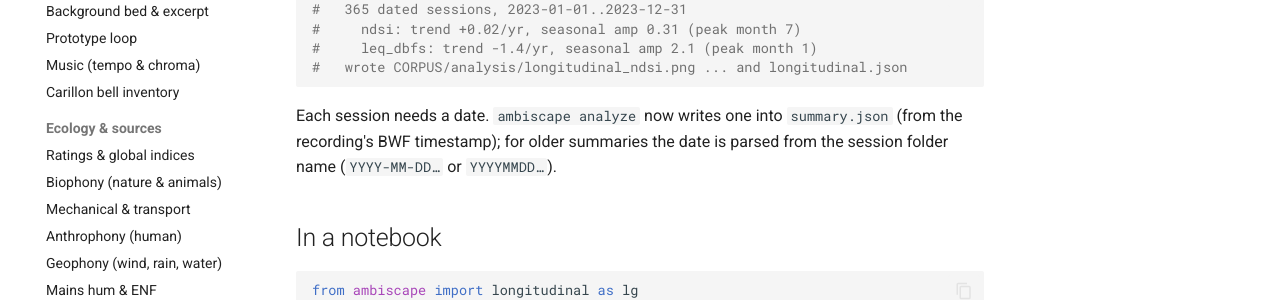
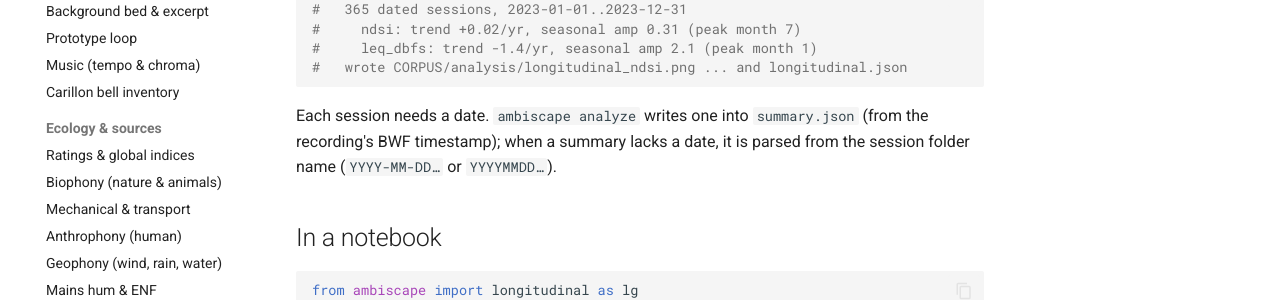
Before and after one commit to fourMs/ambiscape, an MkDocs documentation site: the page built from docs/guide/longitudinal.md, in a window 1280 px wide and 1249 px high. Shown: the part 471-771 px from the top of the window. Built offline with MkDocs 1.6.1 and Material for MkDocs 9.7.7, drawn with Linux system fonts in a browser that asks for light colours; comment, search, counter and statistics services are not loaded.

Commit message:
Docs: state current behaviour instead of narrating changes
Co-Authored-By: Claude Fable 5 <noreply@anthropic.com>
Claude-Session: https://claude.ai/code/session_01TZ1T9cWFjCD93GdVrYmM4m

````diff
--- a/docs/guide/longitudinal.md
+++ b/docs/guide/longitudinal.md
@@ -21,9 +21,9 @@ ambiscape longitudinal CORPUS/ --key ndsi --key leq_dbfs
 #   wrote CORPUS/analysis/longitudinal_ndsi.png ... and longitudinal.json
 ```
 
-Each session needs a date. `ambiscape analyze` now writes one into
-`summary.json` (from the recording's BWF timestamp); for older summaries the
-date is parsed from the session folder name (`YYYY-MM-DD…` or `YYYYMMDD…`).
+Each session needs a date. `ambiscape analyze` writes one into
+`summary.json` (from the recording's BWF timestamp); when a summary lacks a
+date, it is parsed from the session folder name (`YYYY-MM-DD…` or `YYYYMMDD…`).
 
 ## In a notebook
 
````
Also changed, not shown: docs/guide/impulse.md (+1 -1 lines).
